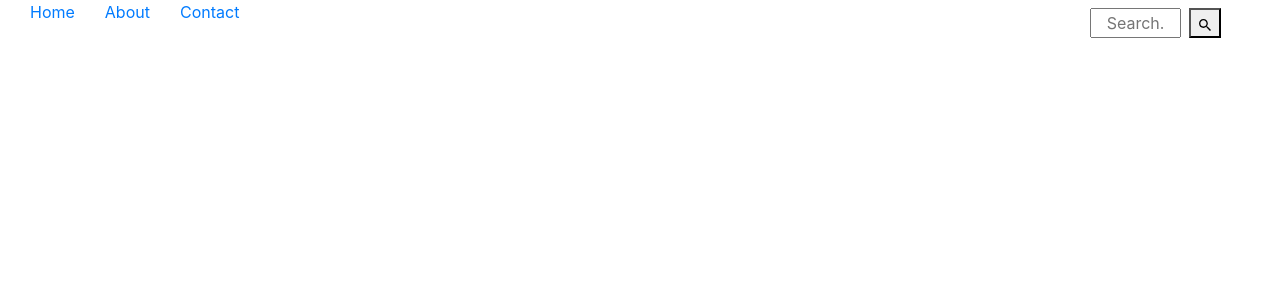
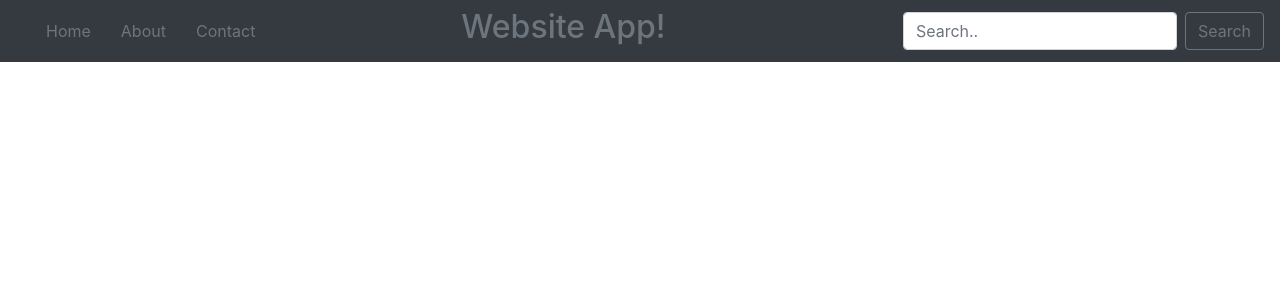
Before and after one commit to frenchfries013/website-app, a React (Create React App) app in the folder my-app/: page / in a window 1280 px wide. Shown: the top 300 px of the page. Built offline with nearby package versions, Linux system fonts and the light colour scheme.

Commit message:
Updated toolbar

```diff
--- a/my-app/src/components/toolbar.jsx
+++ b/my-app/src/components/toolbar.jsx
@@ -5,33 +5,37 @@ import "../index.css";
 class Toolbar extends Component {
   render() {
     return (
-      <div class="top-toolbar">
+      <div class="bg-primary text-secondary">
+        <nav class="navbar navbar-dark bg-dark">
           <span class="col-2 float-left">
-          <a class="col-2" href="#home">
+            <a class="col-2 text-secondary" href="#home">
               Home
             </a>
-          <a class="col-2" href="#about">
+            <a class="col-2 text-secondary" href="#about">
               About
             </a>
-          <a class="col-2" href="#contact">
+            <a class="col-2 text-secondary" href="#contact">
               Contact
             </a>
           </span>
-        <span class="col-2 float-right">
-          <form action="">
+          <h2 class=".col-md-4 text-center">Website App!</h2>
+          <span>
+            <form class="form-inline my-2 my-lg-0">
               <input
-              class="m-2 col-6"
+                class="form-control mr-sm-2"
                 type="text"
                 placeholder="Search.."
                 name="search"
               />
-            <button type="submit">
-              <i class="">
-                <IoMdSearch />
-              </i>
+              <button
+                class="btn btn-outline-secondary my-2 my-sm-0"
+                type="submit"
+              >
+                Search
               </button>
             </form>
           </span>
+        </nav>
       </div>
     );
   }
```
Lines whose indentation alone changed are shown as unchanged.
